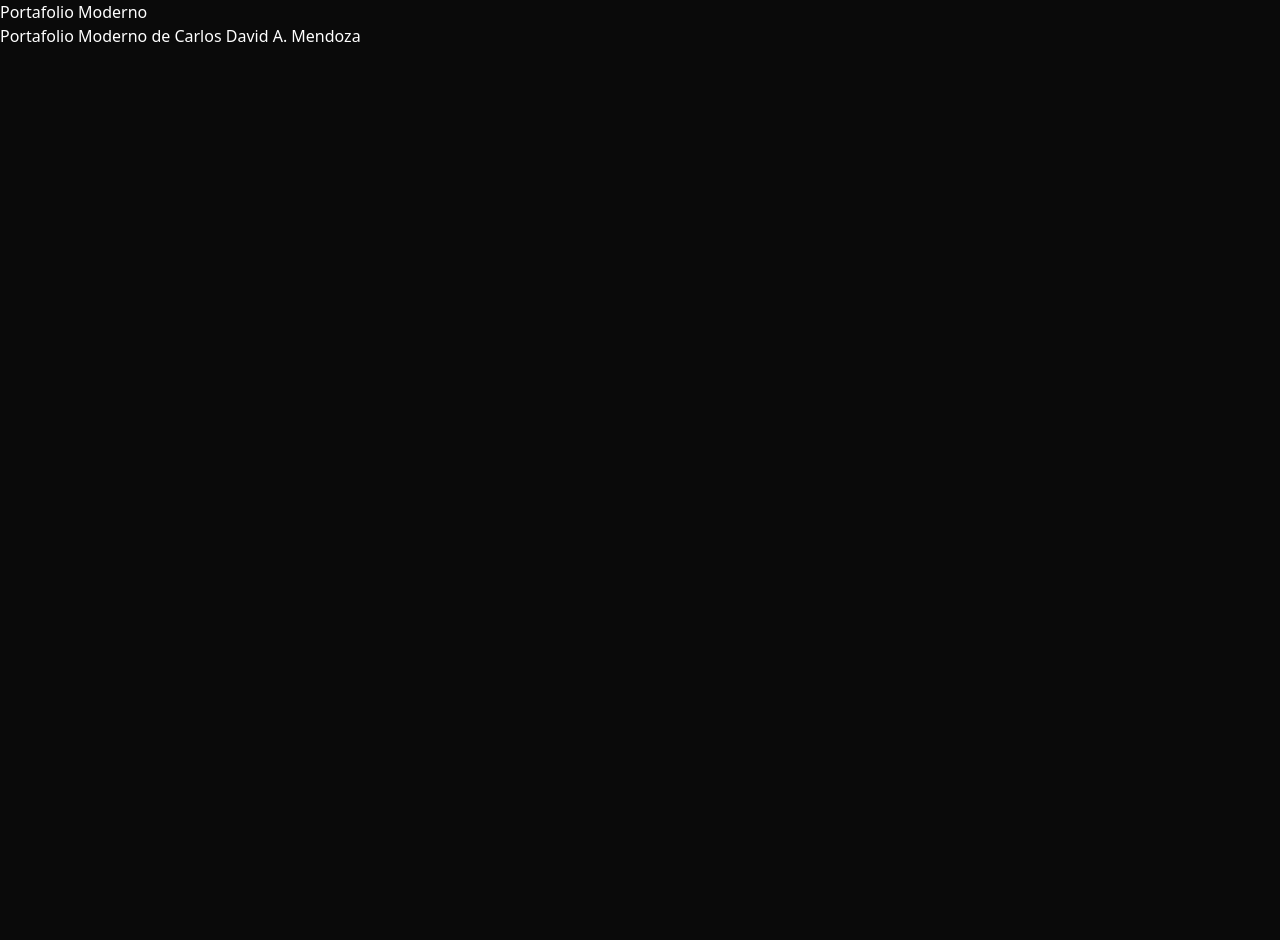
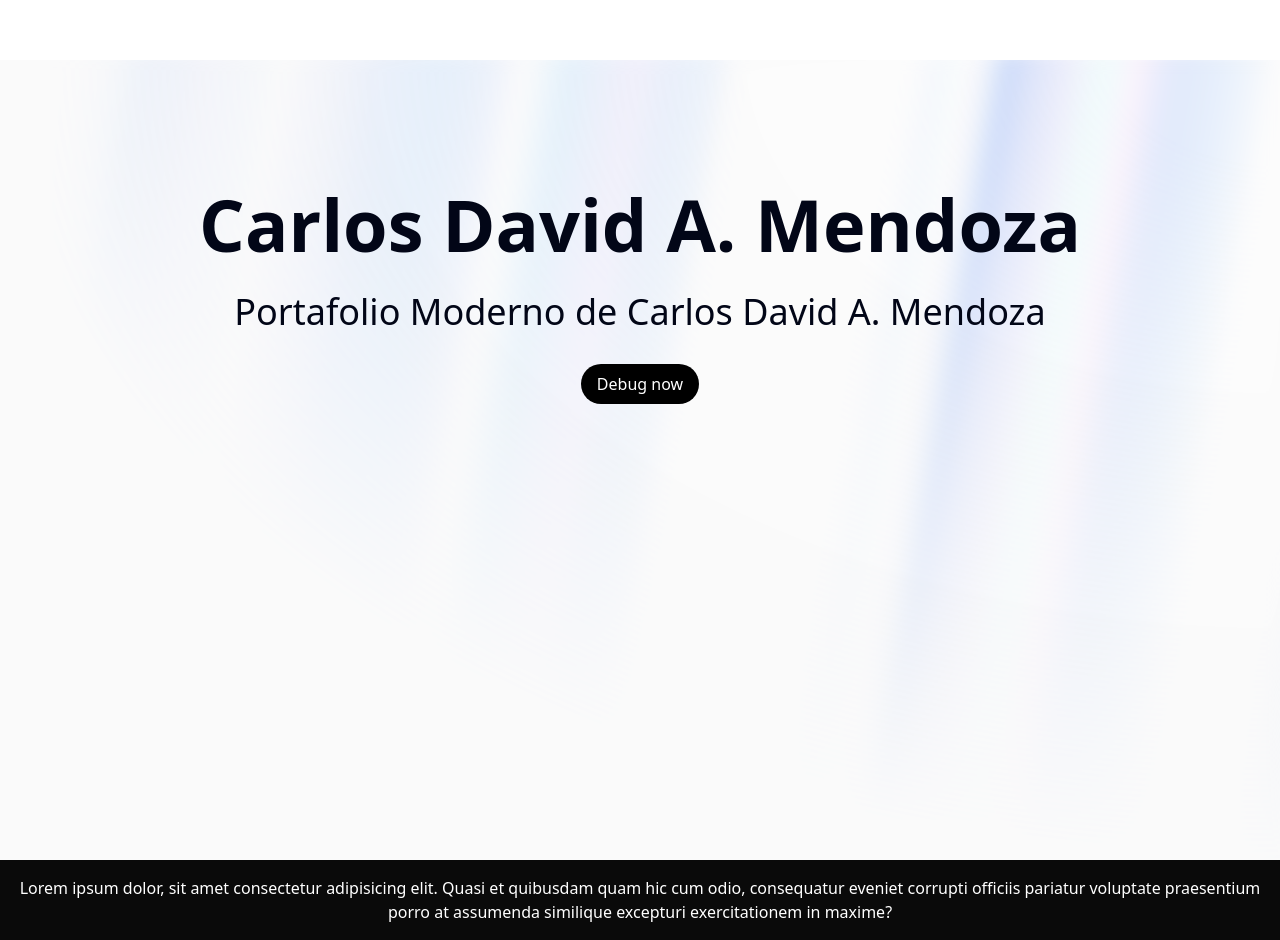
Before and after one commit to CarlosDavid-AM/portfolio-moderno, a Next.js app: page / in a window 1280 px wide. Before the commit the page ends 800 px from the top, so only its background shows below. Built offline with nearby package versions, Linux system fonts and the light colour scheme.

Commit message:
Se el AuroraBackgroundDemo y se modifica lijeramente.

```diff
--- a/package.json
+++ b/package.json
@@ -9,9 +9,12 @@
     "lint": "next lint"
   },
   "dependencies": {
+    "clsx": "^2.1.1",
+    "motion": "^12.7.3",
     "next": "15.3.0",
     "react": "^19.0.0",
-    "react-dom": "^19.0.0"
+    "react-dom": "^19.0.0",
+    "tailwind-merge": "^3.2.0"
   },
   "devDependencies": {
     "@eslint/eslintrc": "^3",
--- a/src/app/page.tsx
+++ b/src/app/page.tsx
@@ -1,8 +1,15 @@
+import { AuroraBackgroundDemo } from "@/features/AuroraBackground";
+
 export default function Home() {
   return (
     <main>
-      <h1>Portafolio Moderno</h1>
-      <p>Portafolio Moderno de Carlos David A. Mendoza</p>
+      <AuroraBackgroundDemo />
+      <div className="text-white text-center p-4">
+        Lorem ipsum dolor, sit amet consectetur adipisicing elit. Quasi et
+        quibusdam quam hic cum odio, consequatur eveniet corrupti officiis
+        pariatur voluptate praesentium porro at assumenda similique excepturi
+        exercitationem in maxime?
+      </div>
     </main>
   );
 }
--- /dev/null
+++ b/src/components/ui/aurora-background.tsx
@@ -0,0 +1,61 @@
+"use client";
+import { cn } from "@/lib/utils";
+import React, { ReactNode } from "react";
+
+interface AuroraBackgroundProps extends React.HTMLProps<HTMLDivElement> {
+  children: ReactNode;
+  showRadialGradient?: boolean;
+}
+
+export const AuroraBackground = ({
+  className,
+  children,
+  showRadialGradient = true,
+  ...props
+}: AuroraBackgroundProps) => {
+  return (
+    <main>
+      <div
+        className={cn(
+          "transition-bg relative flex h-[100vh] flex-col items-center justify-start pt-20 md:pt-32 bg-zinc-50 text-slate-950 dark:bg-zinc-900",
+          className
+        )}
+        {...props}
+      >
+        <div
+          className="absolute inset-0 overflow-hidden"
+          style={
+            {
+              "--aurora":
+                "repeating-linear-gradient(100deg,#3b82f6_10%,#a5b4fc_15%,#93c5fd_20%,#ddd6fe_25%,#60a5fa_30%)",
+              "--dark-gradient":
+                "repeating-linear-gradient(100deg,#000_0%,#000_7%,transparent_10%,transparent_12%,#000_16%)",
+              "--white-gradient":
+                "repeating-linear-gradient(100deg,#fff_0%,#fff_7%,transparent_10%,transparent_12%,#fff_16%)",
+
+              "--blue-300": "#93c5fd",
+              "--blue-400": "#60a5fa",
+              "--blue-500": "#3b82f6",
+              "--indigo-300": "#a5b4fc",
+              "--violet-200": "#ddd6fe",
+              "--black": "#000",
+              "--white": "#fff",
+              "--transparent": "transparent",
+            } as React.CSSProperties
+          }
+        >
+          <div
+            //   I'm sorry but this is what peak developer performance looks like // trigger warning
+            className={cn(
+              `after:animate-aurora pointer-events-none absolute -inset-[10px] [background-image:var(--white-gradient),var(--aurora)] [background-size:300%,_200%] [background-position:50%_50%,50%_50%] opacity-50 blur-[10px] invert filter will-change-transform [--aurora:repeating-linear-gradient(100deg,var(--blue-500)_10%,var(--indigo-300)_15%,var(--blue-300)_20%,var(--violet-200)_25%,var(--blue-400)_30%)] [--dark-gradient:repeating-linear-gradient(100deg,var(--black)_0%,var(--black)_7%,var(--transparent)_10%,var(--transparent)_12%,var(--black)_16%)] [--white-gradient:repeating-linear-gradient(100deg,var(--white)_0%,var(--white)_7%,var(--transparent)_10%,var(--transparent)_12%,var(--white)_16%)] after:absolute after:inset-0 after:[background-image:var(--white-gradient),var(--aurora)] after:[background-size:200%,_100%] after:[background-attachment:fixed] after:mix-blend-difference after:content-[""] dark:[background-image:var(--dark-gradient),var(--aurora)] dark:invert-0 after:dark:[background-image:var(--dark-gradient),var(--aurora)]`,
+
+              showRadialGradient &&
+                `[mask-image:radial-gradient(ellipse_at_100%_0%,black_10%,var(--transparent)_70%)]`
+            )}
+          ></div>
+        </div>
+        {children}
+      </div>
+    </main>
+  );
+};
--- /dev/null
+++ b/src/features/AuroraBackground.tsx
@@ -0,0 +1,49 @@
+"use client";
+
+import { motion } from "motion/react";
+import React from "react";
+import { AuroraBackground } from "@/components/ui/aurora-background";
+
+export function AuroraBackgroundDemo() {
+  return (
+    <div>
+      <nav>
+        <div className="flex justify-center items-center p-4 bg-white dark:bg-black shadow-md">
+          <div className="flex gap-4 items-center">
+            <a href="#" className="text-lg text-white">
+              Home
+            </a>
+            <a href="#" className="text-lg text-white">
+              About
+            </a>
+            <a href="#" className="text-lg text-white">
+              Contact
+            </a>
+          </div>
+        </div>
+      </nav>
+      <AuroraBackground>
+        <motion.div
+          initial={{ opacity: 0.0, y: 40 }}
+          whileInView={{ opacity: 1, y: 0 }}
+          transition={{
+            delay: 0.3,
+            duration: 0.8,
+            ease: "easeInOut",
+          }}
+          className="relative flex flex-col gap-4 items-center justify-center px-4"
+        >
+          <div className="text-3xl md:text-7xl font-bold dark:text-white text-center">
+            Carlos David A. Mendoza
+          </div>
+          <div className="font-extralight text-base md:text-4xl dark:text-neutral-200 py-4">
+            Portafolio Moderno de Carlos David A. Mendoza
+          </div>
+          <button className="bg-black dark:bg-white rounded-full w-fit text-white dark:text-black px-4 py-2">
+            Debug now
+          </button>
+        </motion.div>
+      </AuroraBackground>
+    </div>
+  );
+}
--- /dev/null
+++ b/src/lib/utils.ts
@@ -0,0 +1,6 @@
+import { ClassValue, clsx } from "clsx";
+import { twMerge } from "tailwind-merge";
+
+export function cn(...inputs: ClassValue[]) {
+  return twMerge(clsx(inputs));
+}
--- a/tailwind.config.js
+++ b/tailwind.config.js
@@ -1,4 +1,9 @@
+const {
+  default: flattenColorPalette,
+} = require("tailwindcss/lib/util/flattenColorPalette");
+
 /** @type {import('tailwindcss').Config} */
+
 module.exports = {
   content: [
     "./app/**/*.{js,ts,jsx,tsx,mdx}",
@@ -8,8 +13,23 @@
     // Or if using `src` directory:
     "./src/**/*.{js,ts,jsx,tsx,mdx}",
   ],
+  darkMode: "media",
   theme: {
-    extend: {},
+    extend: {
+      animation: {
+        aurora: "aurora 60s linear infinite",
+      },
+      keyframes: {
+        aurora: {
+          from: {
+            backgroundPosition: "50% 50%, 50% 50%",
+          },
+          to: {
+            backgroundPosition: "350% 50%, 350% 50%",
+          },
+        },
+      },
+    },
   },
   plugins: [],
 };
```
Also changed, not shown: 1 other file (tests, documents, lock files or other folders).
